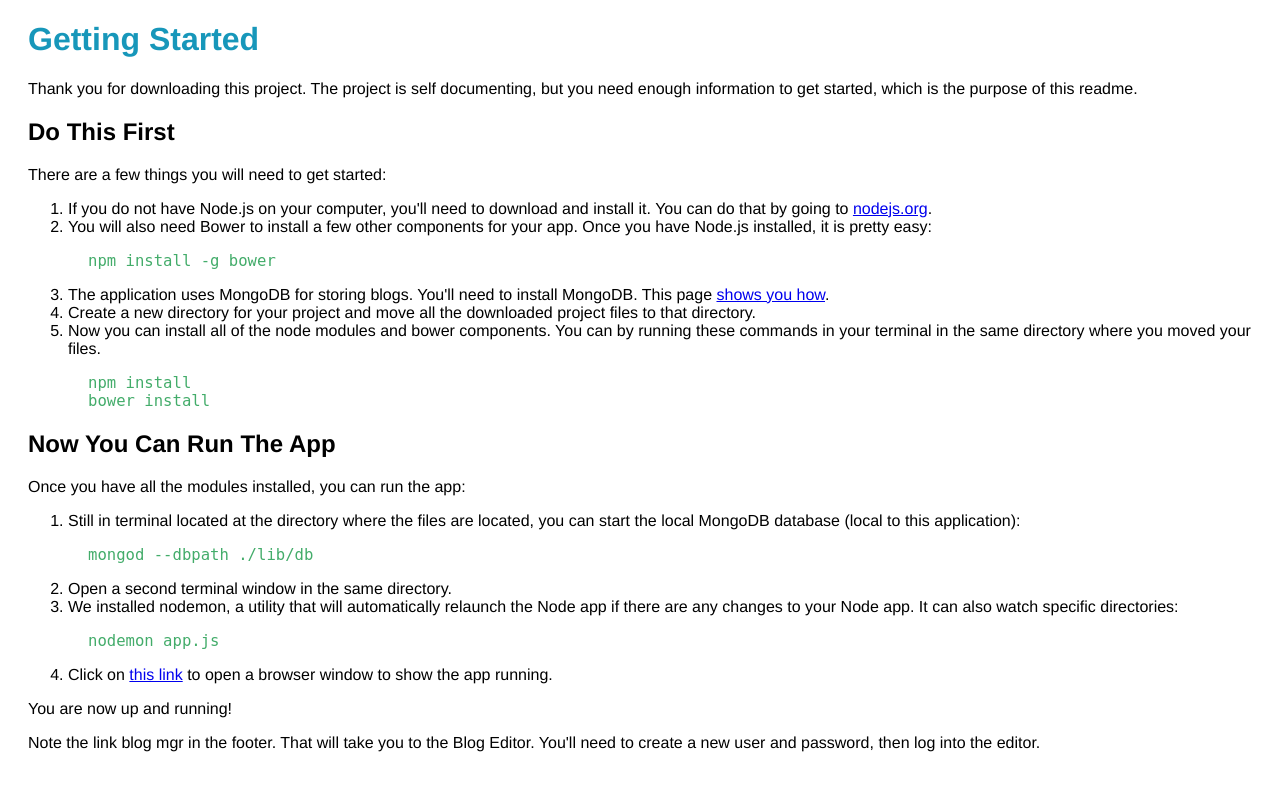
After one commit to whgoller/nodesample, a web app: file readme.html in a window 1280 px wide. The commit adds this page. Run offline with its HTML, style and script files only (its server is not run), Linux system fonts and the light colour scheme; some libraries are stand-ins or nearby versions.

Commit message:
Another update
Fixed bugs in show.jade, added a readme file and updated one blog
content.

```diff
--- /dev/null
+++ b/readme.html
@@ -0,0 +1,54 @@
+<!DOCTYPE html>
+<html lang="en">
+<head>
+   <meta charset="utf-8">
+   <title>Welcome to the OpenWest Node.js Sample Project</title>
+   <style type="text/css">
+      h1, h2, p, ol {
+         font-family: "Helvetica Neue", "Helvetica", Helvetica, Arial, sans-serif;
+         margin-left: 20px;
+      }
+      h1 {
+         color: #1797BA;
+      }
+      code {
+         color: #43AC6A;
+         font-size: 1.2em;
+      }
+   </style>
+</head>
+<body bgcolor="white">
+
+   <h1>Getting Started</h1>
+   <p>Thank you for downloading this project. The project is self documenting, but you need enough information to get started, which is the purpose of this readme.</p>
+
+   <h2>Do This First</h2>
+   <p>There are a few things you will need to get started:</p>
+   <ol>
+      <li>If you do not have Node.js on your computer, you'll need to download and install it. You can do that by going to <a href="http://nodejs.org/download/" target="_blank">nodejs.org</a>. </li>
+      <li>You will also need Bower to install a few other components for your app. Once you have Node.js installed, it is pretty easy:</li>
+         <p><code>npm install -g bower</code></p>
+      <li>The application uses MongoDB for storing blogs. You'll need to install MongoDB. This page <a href="http://docs.mongodb.org/manual/installation/" target="_blank">shows you how</a>.</li>
+      <li>Create a new directory for your project and move all the downloaded project files to that directory.</li>
+      <li>Now you can install all of the node modules and bower components. You can by running these commands in your terminal in the same directory where you moved your files.</li>
+      <p><code>npm install</code><br>
+      <code>bower install</code></p>
+   </ol>
+
+   <h2>Now You Can Run The App</h2>
+   <p>Once you have all the modules installed, you can run the app:</p>
+
+   <ol>
+      <li>Still in terminal located at the directory where the files are located, you can start the local MongoDB database (local to this application):</li>
+         <p><code>mongod --dbpath ./lib/db</code></p>
+      <li>Open a second terminal window in the same directory.</li>
+      <li>We installed nodemon, a utility that will automatically relaunch the Node app if there are any changes to your Node app. It can also watch specific directories:</li>
+      <p><code>nodemon app.js</code></p>
+      <li>Click on <a href="http://localhost:3000">this link</a> to open a browser window to show the app running.</li>
+   </ol>
+
+   <p>You are now up and running!</p>
+   <p>Note the link blog mgr in the footer. That will take you to the Blog Editor. You'll need to create a new user and password, then log into the editor. </p>
+
+</body>
+</html>
--- a/views/blogs.jade
+++ b/views/blogs.jade
@@ -3,7 +3,7 @@ extends layout
 
 block content
    section.homepage-hero
-      img(src='images/project-blogs.svg')
+      img(src='images/project-blogs.svg' alt='Project Blogs')
 
    div.row
       //- left section
--- a/views/show.jade
+++ b/views/show.jade
@@ -3,7 +3,7 @@ extends layout
 
 block content
    section.homepage-hero
-      img(src='http://placehold.it/1600x200/03B0A3/ffffff&text=project+blogs')
+      img(src='/images/project-blogs.svg' alt='Project Blogs')
 
    div.row
       //- left section
@@ -17,8 +17,8 @@ block content
 
             p !{blog.body}
 
-            //- this line of code is broken -- blows up when going to the last blog
-            a(href='/blogs/#{nextBlog.slug}') get next
+            if nextBlog
+               a(href='/blogs/#{nextBlog.slug}') get next
 
             br
             br
```
Also changed, not shown: package.json (+4 -3 lines), Gruntfile.js (line endings or trailing spaces), 3 other files.
